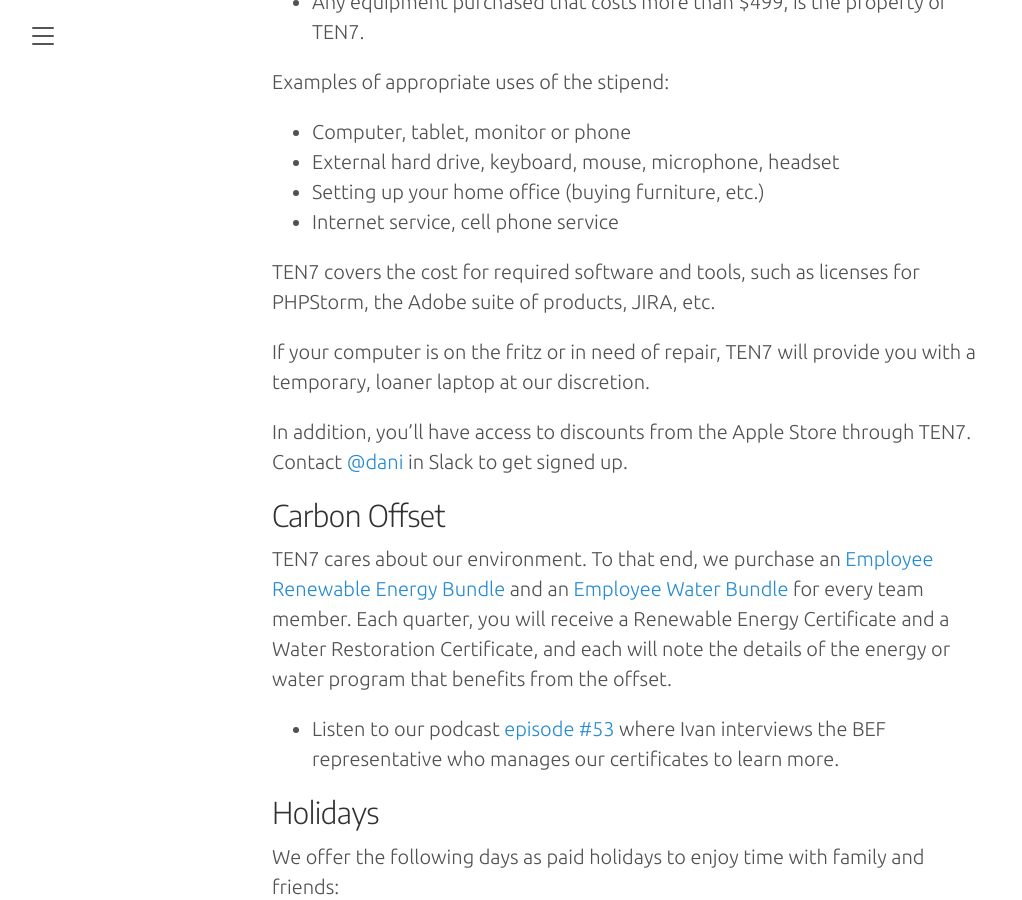
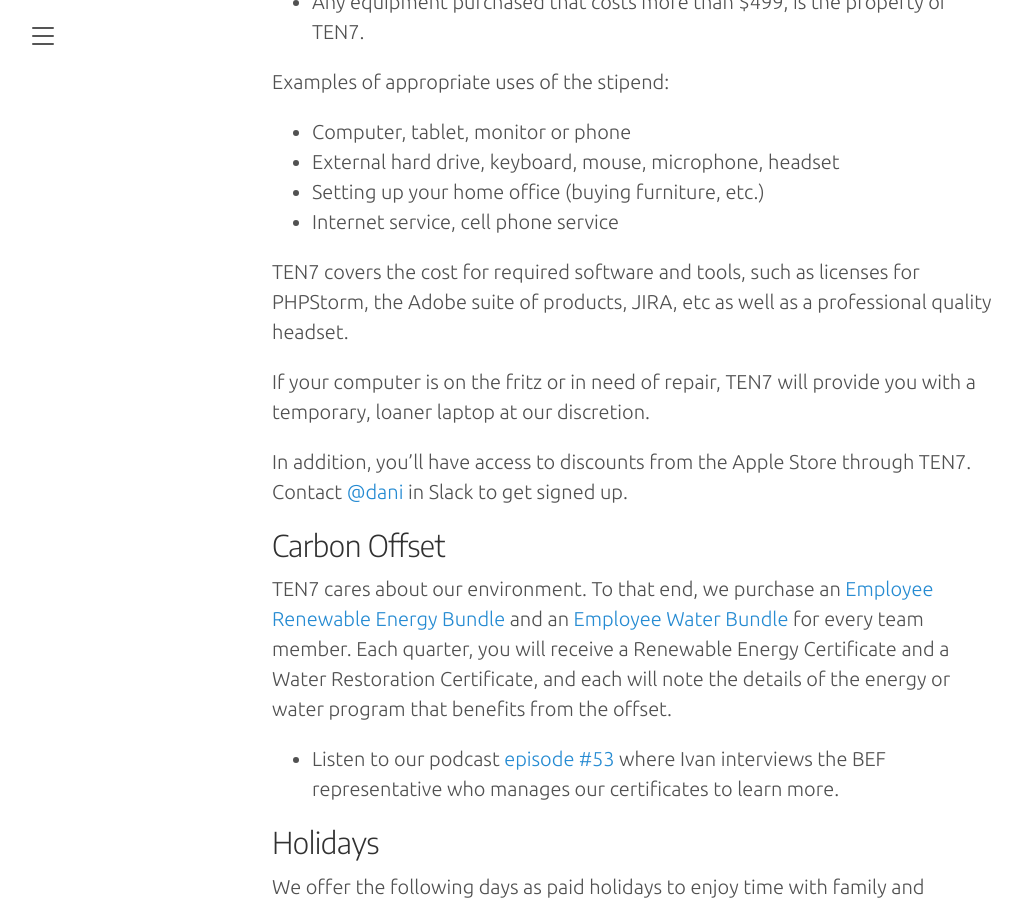
Before and after one commit to ten7/handbook.ten7.com, a Jekyll site: the page built from 040-our-benefits.md, in a window 1280 px wide and 900 px high, scrolled down 2569 px. Shown: the whole window, without its empty margins (8-1030 px from the left). Built offline with Jekyll 4.4.1, drawn with Linux system fonts in a browser that asks for light colours; some web fonts are replaced; our own code applies the rules of GitHub Pages for plain Markdown files.

Commit message:
headset addition

```diff
--- a/040-our-benefits.md
+++ b/040-our-benefits.md
@@ -67,7 +67,7 @@
 * Setting up your home office (buying furniture, etc.)
 * Internet service, cell phone service
 
-TEN7 covers the cost for required software and tools, such as licenses for PHPStorm, the Adobe suite of products, JIRA, etc.
+TEN7 covers the cost for required software and tools, such as licenses for PHPStorm, the Adobe suite of products, JIRA, etc as well as a professional quality headset.
 
 If your computer is on the fritz or in need of repair, TEN7 will provide you with a temporary, loaner laptop at our discretion.
 
```
